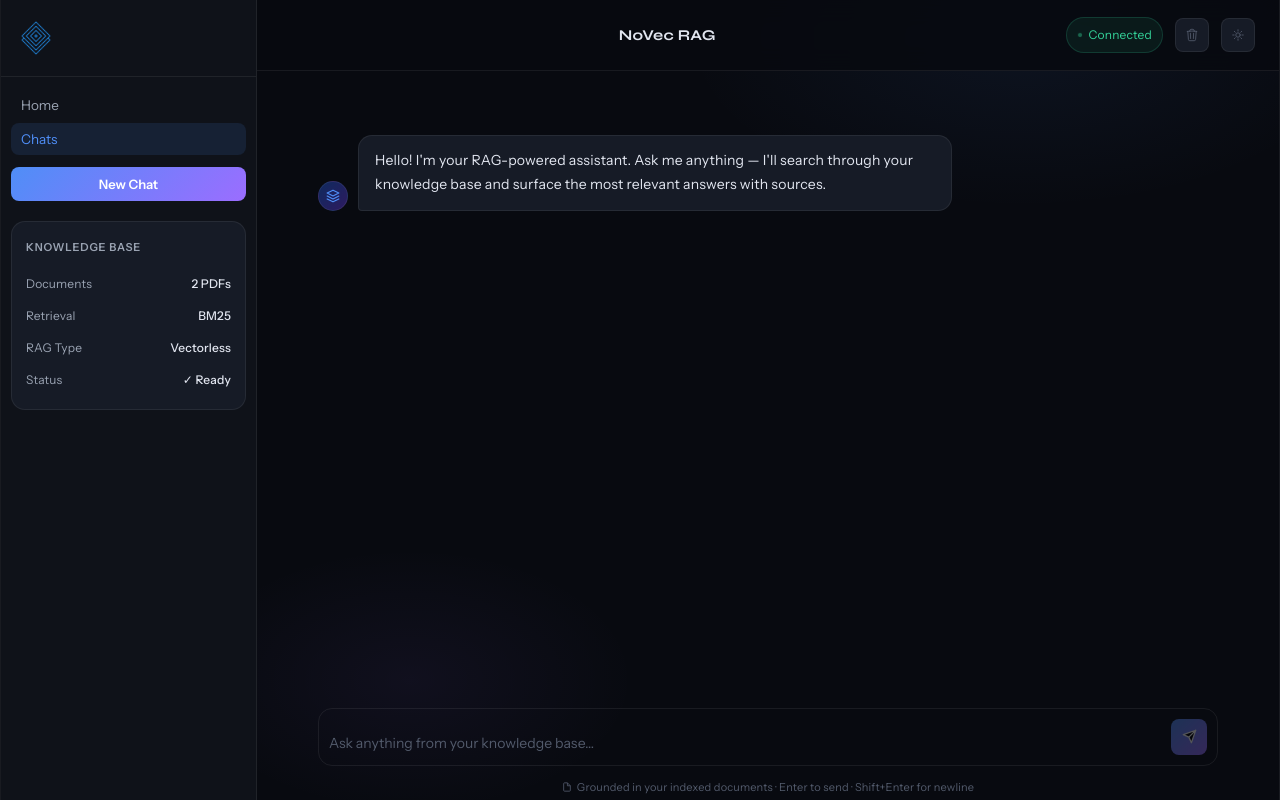
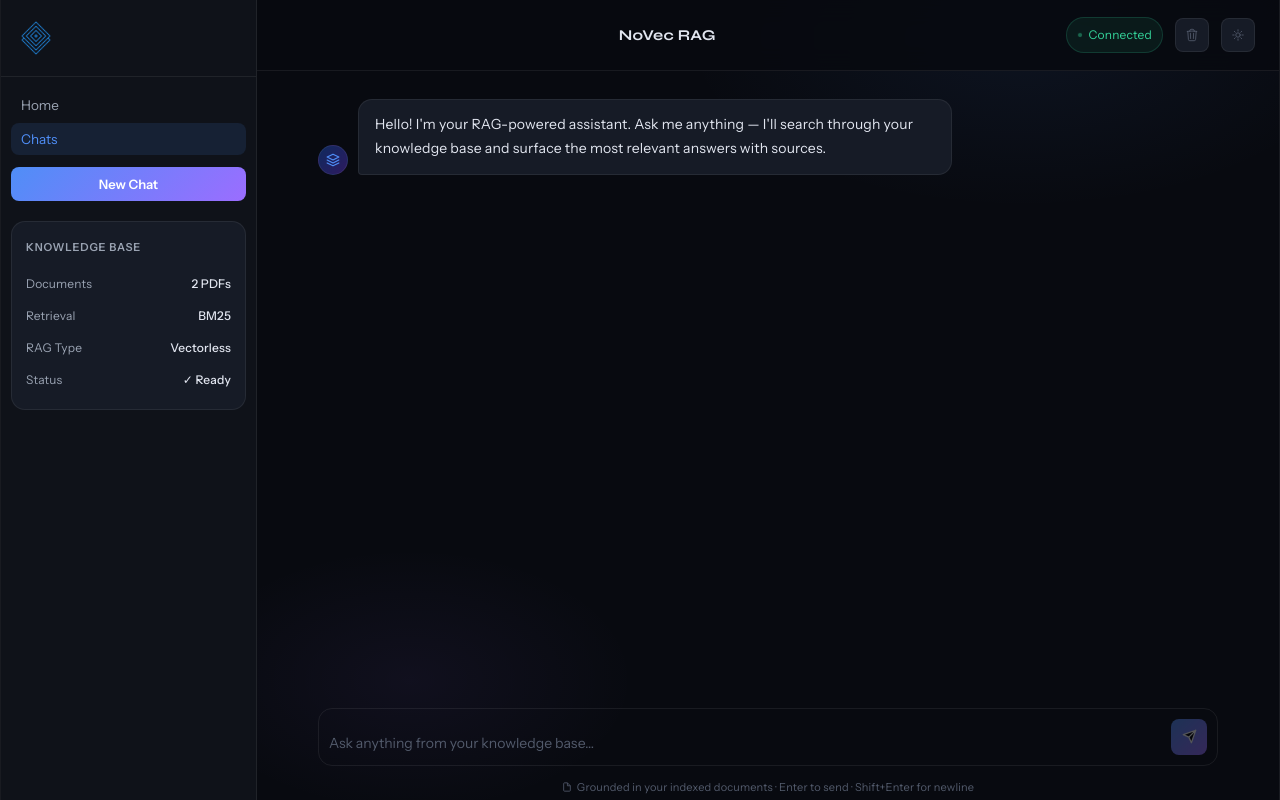
Before and after one commit to Tamal2005/Rag-model-app, a React (Vite) app: page / in a window 1280 px wide. Both pictures are taken after a click on the button "New Chat". Built offline with nearby package versions, Linux system fonts and the light colour scheme.

Commit message:
first commit

```diff
--- a/src/App.css
+++ b/src/App.css
@@ -597,7 +597,6 @@ textarea, input { font-family: var(--font-body); }
   flex: 1;
   overflow-y: auto;
   padding: 28px 24px;
-  padding-top: clamp(60px, 8vh, 80px);
   scrollbar-width: thin;
   scrollbar-color: var(--surface3) transparent;
 }
--- a/src/components/Chat.tsx
+++ b/src/components/Chat.tsx
@@ -216,7 +216,7 @@ export default function Chat({ sessionId, messages, setMessages, onToggleTheme,
 
                 {/* Messages */}
                 <div className="messages-scroll">
-                    <div className="messages-inner pt-3">
+                    <div className="messages-inner pt-2 pt-sm-2 pt-md-3">
                         {(messages ?? []).map((msg) => (
                             <MessageBubble
                                 key={msg.id}
```
